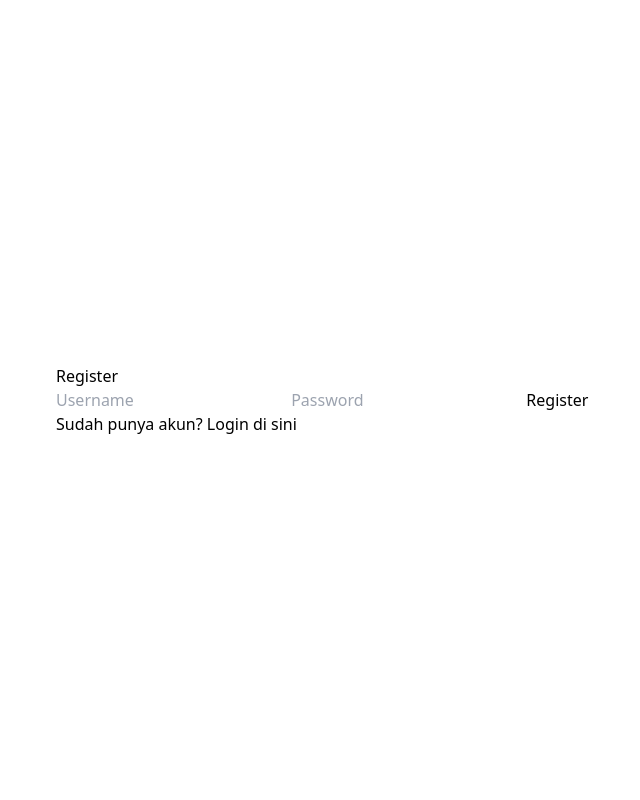
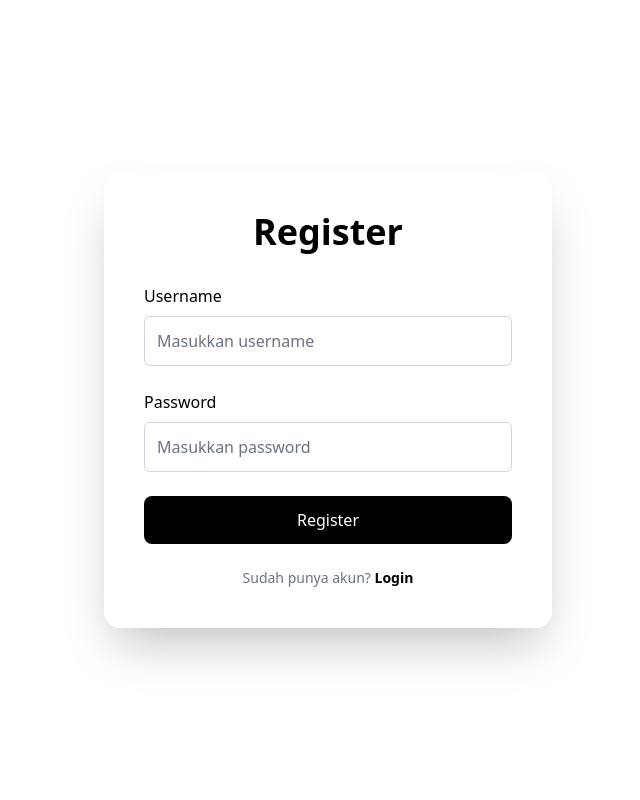
Before and after one commit to HafizhHabiibi/project-ibmskillsbuild-capstone, a Flask app: page /register in a window 1280 px wide. Shown: the whole page, without its empty margins (312-952 px from the left). Run offline with Flask 3, Linux system fonts and the light colour scheme; some libraries are stand-ins or nearby versions.

Commit message:
feat(register): front end tailwind

```diff
--- a/app/templates/register.html
+++ b/app/templates/register.html
@@ -1,11 +1,47 @@
 {% extends 'base.html' %}
+
 {% block title %}Register{% endblock %}
+
 {% block content %}
-<h2>Register</h2>
-<form method="POST">
-    <input type="text" name="username" placeholder="Username" required>
-    <input type="password" name="password" placeholder="Password" required>
-    <button type="submit">Register</button>
-</form>
-<p>Sudah punya akun? <a href="{{ url_for('main.login') }}">Login di sini</a></p>
+<div class="flex items-center justify-center h-screen bg-white">
+    <div class="bg-white shadow-2xl rounded-2xl p-10 w-full max-w-md">
+        <h1 class="text-4xl font-bold text-center mb-8">Register</h1>
+
+        {% with messages = get_flashed_messages() %}
+            {% if messages %}
+                <div class="mb-4 p-4 text-sm text-red-700 bg-red-100 rounded-lg">
+                    {% for message in messages %}
+                        {{ message }}
+                    {% endfor %}
+                </div>
+            {% endif %}
+        {% endwith %}
+
+        <form action="{{ url_for('main.register') }}" method="POST" class="space-y-6">
+            <div>
+                <label for="username" class="block text-md mb-2">Username</label>
+                <input type="text" name="username" id="username"
+                    class="w-full p-3 border border-gray-300 rounded-md placeholder:text-gray-500"
+                    placeholder="Masukkan username" required>
+            </div>
+
+            <div>
+                <label for="password" class="block text-md mb-2">Password</label>
+                <input type="password" name="password" id="password"
+                    class="w-full p-3 border border-gray-300 rounded-md placeholder:text-gray-500"
+                    placeholder="Masukkan password" required>
+            </div>
+
+            <button type="submit"
+                class="w-full bg-black text-white p-3 rounded-lg hover:bg-pink-200 hover:text-black hover:border hover:border-gray-300 transition-all">
+                Register
+            </button>
+
+            <p class="text-center text-gray-500 text-sm">
+                Sudah punya akun?
+                <a href="{{ url_for('main.login') }}" class="font-semibold text-black hover:underline">Login</a>
+            </p>
+        </form>
+    </div>
+</div>
 {% endblock %}
```
